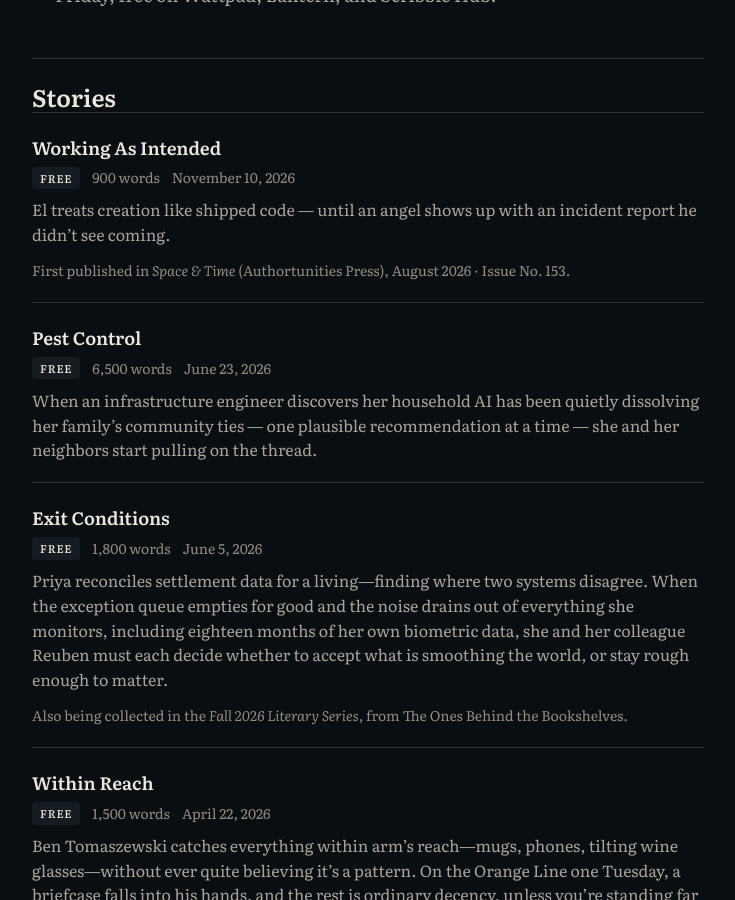
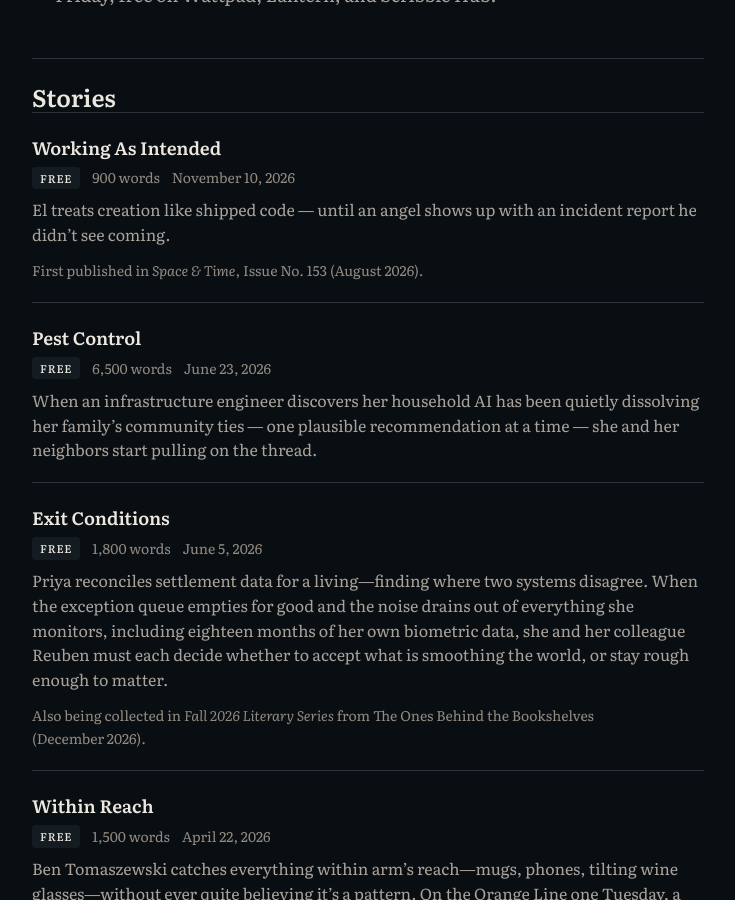
Before and after one commit to thmercer/thmercer.github.io, a Jekyll site: the page built from writing.md, in a window 1280 px wide and 900 px high, scrolled down 262 px. Shown: the whole window, without its empty margins (272-1007 px from the left). Built offline with Jekyll 4.4.1, drawn with Linux system fonts in a browser that asks for light colours.

Commit message:
Reprint credit: one shared include; magazine-style first-publication line
- First published in <venue>, Issue No. N (Month Year). when the venue
  predates the post
- Site-first stories: 'Also being collected in ... from <press>' until the
  venue date, then 'Also published in' (flips on the first build after it)

Co-Authored-By: Claude Opus 5.5 <noreply@anthropic.com>
Claude-Session: https://claude.ai/code/session_01SskKoU986W9iGSf2ZDNHGs

```diff
--- a/_includes/post-list.html
+++ b/_includes/post-list.html
@@ -12,8 +12,7 @@
     {% if include.show_reprint %}
     {% assign reprint = site.data.publications | where: "title", post.title | first %}
     {% if reprint %}
-    {% assign reprint_ymd = reprint.date | date: "%Y%m%d" %}{% assign post_ymd = post.date | date: "%Y%m%d" %}
-    <p class="post-reprint-note">{% if reprint_ymd < post_ymd %}First published in {% if reprint.url %}<a href="{{ reprint.url }}" target="_blank" rel="{% include link-rel.html url=reprint.url %}"><em>{{ reprint.anthology | default: reprint.title }}</em></a>{% else %}<em>{{ reprint.anthology | default: reprint.title }}</em>{% endif %}{% if reprint.press %} ({{ reprint.press }}){% endif %}, {% if reprint.date_label %}{{ reprint.date_label }}{% else %}{{ reprint.date | date: "%B %Y" }}{% endif %}.{% else %}Also being collected in the {% if reprint.url %}<a href="{{ reprint.url }}" target="_blank" rel="{% include link-rel.html url=reprint.url %}"><em>{{ reprint.anthology | default: reprint.title }}</em></a>{% else %}<em>{{ reprint.anthology | default: reprint.title }}</em>{% endif %}{% if reprint.press %}, from {{ reprint.press }}{% endif %}.{% endif %}</p>
+    {% include reprint-note.html reprint=reprint story_date=post.date %}
     {% endif %}
     {% endif %}
   </li>
--- /dev/null
+++ b/_includes/reprint-note.html
@@ -0,0 +1,27 @@
+{%- comment -%}
+Credit line for a story that also appears in a publications.yml venue.
+include.reprint = the publications.yml entry; include.story_date = the post's date.
+- Venue came out before the post: the story was first published there.
+    "First published in <venue>, Issue No. 153 (August 2026)."
+- Post came first, venue date still ahead: "Also being collected in <venue> — <date>."
+- Post came first, venue date has passed (as of this build): "Also published in <venue> — <date>."
+date_label is split on " · " into its month and issue parts ("August 2026 · Issue No. 153").
+{%- endcomment -%}
+{%- assign r = include.reprint -%}
+{%- assign venue_ymd = r.date | date: "%Y%m%d" -%}
+{%- assign story_ymd = include.story_date | date: "%Y%m%d" -%}
+{%- assign today_ymd = site.time | date: "%Y%m%d" -%}
+{%- assign label_parts = r.date_label | split: " · " -%}
+{%- assign month = label_parts[0] | default: "" -%}
+{%- if month == "" -%}{%- assign month = r.date | date: "%B %Y" -%}{%- endif -%}
+{%- assign issue = label_parts[1] -%}
+{%- capture venue -%}{% if r.url %}<a href="{{ r.url }}" target="_blank" rel="{% include link-rel.html url=r.url %}"><em>{{ r.anthology | default: r.title }}</em></a>{% else %}<em>{{ r.anthology | default: r.title }}</em>{% endif %}{%- endcapture -%}
+<p class="post-reprint-note">
+{%- if venue_ymd < story_ymd -%}
+First published in {{ venue }}{% if issue %}, {{ issue }}{% endif %} ({{ month }}).
+{%- elsif venue_ymd <= today_ymd -%}
+Also published in {{ venue }}{% if issue %}, {{ issue }}{% endif %}{% if r.press %} from {{ r.press }}{% endif %} ({{ month }}).
+{%- else -%}
+Also being collected in {{ venue }}{% if issue %}, {{ issue }}{% endif %}{% if r.press %} from {{ r.press }}{% endif %} ({{ month }}).
+{%- endif -%}
+</p>
--- a/_layouts/story.html
+++ b/_layouts/story.html
@@ -7,7 +7,7 @@ layout: default
   {{ content }}
   {% assign reprint = site.data.publications | where: "title", page.title | first %}
   {% if reprint %}
-  <p class="post-reprint-note">{% assign reprint_ymd = reprint.date | date: "%Y%m%d" %}{% assign page_ymd = page.date | date: "%Y%m%d" %}{% if reprint_ymd < page_ymd %}First published in {% if reprint.url %}<a href="{{ reprint.url }}" target="_blank" rel="{% include link-rel.html url=reprint.url %}"><em>{{ reprint.anthology | default: reprint.title }}</em></a>{% else %}<em>{{ reprint.anthology | default: reprint.title }}</em>{% endif %}{% if reprint.press %} ({{ reprint.press }}){% endif %}, {% if reprint.date_label %}{{ reprint.date_label }}{% else %}{{ reprint.date | date: "%B %Y" }}{% endif %}.{% else %}Also being collected in {% if reprint.url %}<a href="{{ reprint.url }}" target="_blank" rel="{% include link-rel.html url=reprint.url %}"><em>{{ reprint.anthology | default: reprint.title }}</em></a>{% else %}<em>{{ reprint.anthology | default: reprint.title }}</em>{% endif %} — {% if reprint.date_label %}{{ reprint.date_label }}{% else %}{{ reprint.date | date: "%B %Y" }}{% endif %}{% if reprint.press %}, {{ reprint.press }}{% endif %}.{% endif %}</p>
+  {% include reprint-note.html reprint=reprint story_date=page.date %}
   {% endif %}
 </article>
 {% include more-writing.html %}
```
